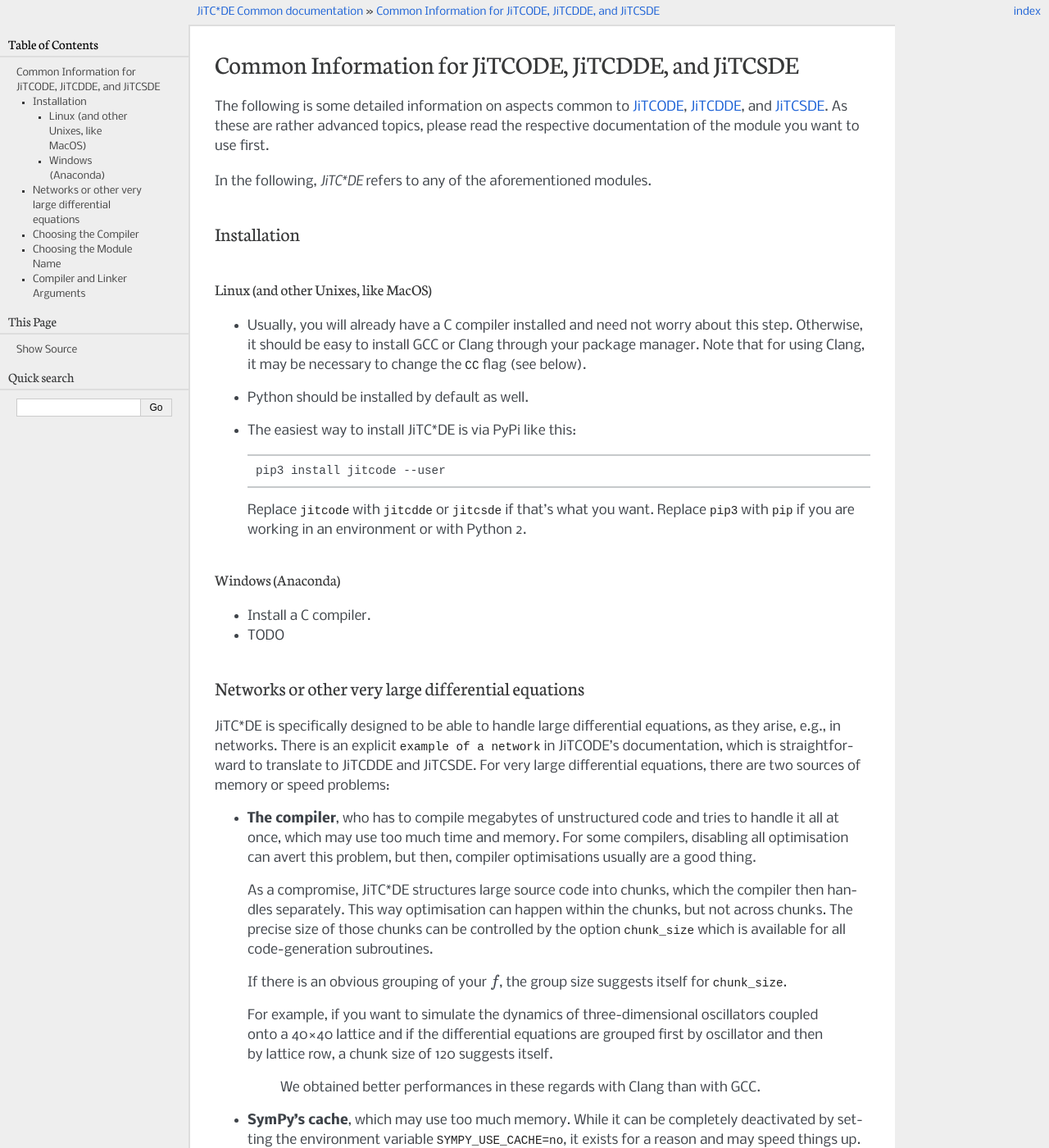
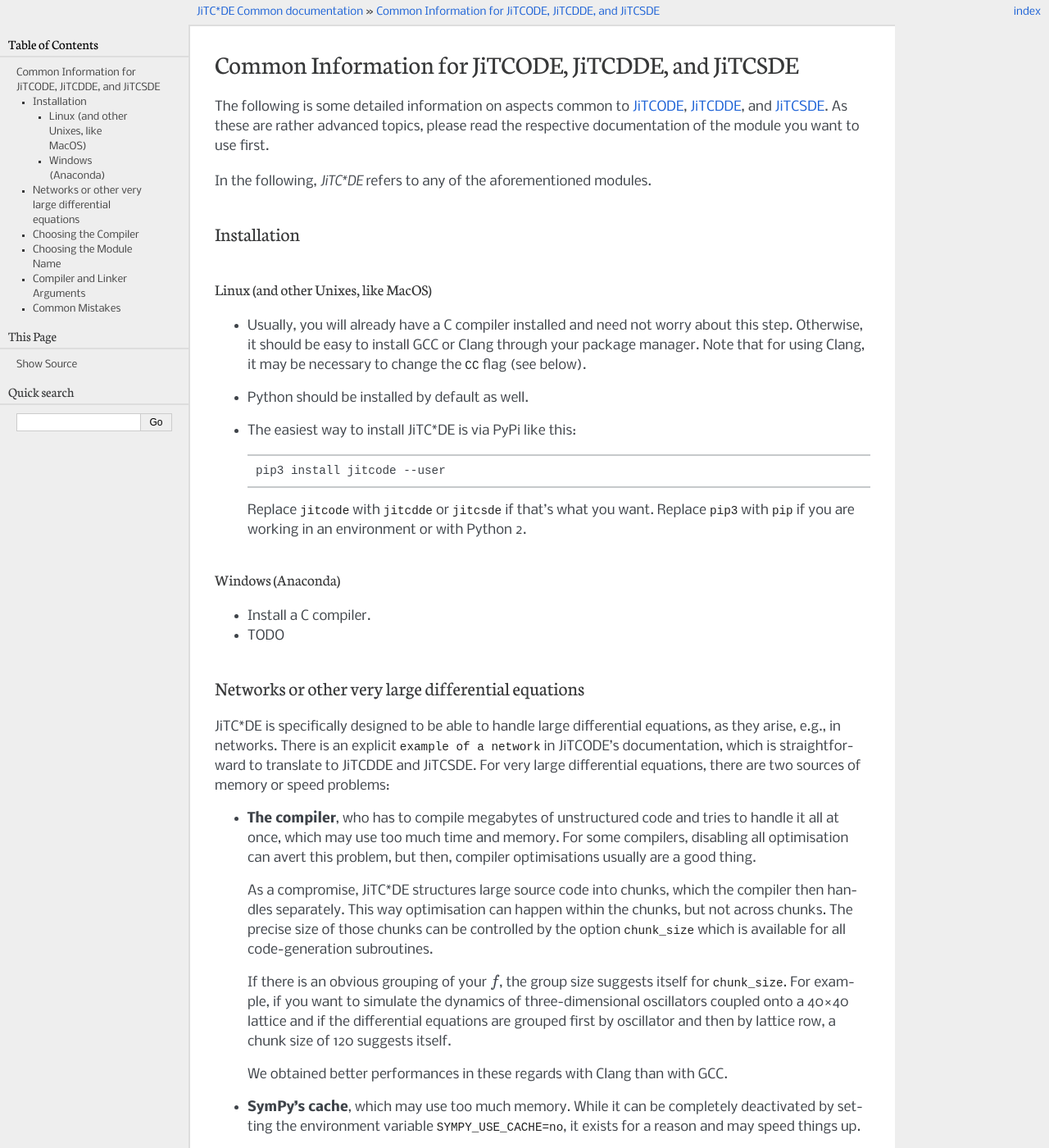
Before and after one commit to neurophysik/jitcxde_common, a Sphinx documentation site: the page built from docs/index.rst, in a window 1280 px wide and 1400 px high. Shown: the whole window at 82% size. Built offline with Sphinx 7.4.7, drawn with Linux system fonts in a browser that asks for light colours; the version number could not be read and is left out; some of the changed lines change nothing that is shown; some of the changed text lies outside the part shown.

Commit message:
Stupid spaces

```diff
--- a/docs/index.rst
+++ b/docs/index.rst
@@ -45,7 +45,7 @@
 	As a compromise, JiTC*DE structures large source code into chunks, which the compiler then handles separately. This way optimisation can happen within the chunks, but not across chunks. The precise size of those chunks can be controlled by the option `chunk_size` which is available for all code-generation subroutines.
 
 	If there is an obvious grouping of your :math:`f`, the group size suggests itself for `chunk_size`.
-    For example, if you want to simulate the dynamics of three-dimensional oscillators coupled onto a 40×40 lattice and if the differential equations are grouped first by oscillator and then by lattice row, a chunk size of 120 suggests itself.
+	For example, if you want to simulate the dynamics of three-dimensional oscillators coupled onto a 40×40 lattice and if the differential equations are grouped first by oscillator and then by lattice row, a chunk size of 120 suggests itself.
 
 	We obtained better performances in these regards with Clang than with GCC.
 
@@ -106,6 +106,13 @@
 
 Note that in either case, these arguments are appended to (and thus override) whatever Setuptools uses as a default.
 
+Common Mistakes
+---------------
+
+*	If you want to use mathematical functions like `sin`, `exp` or `sqrt` you have to use the SymPy variants.
+	For example, instead of `math.sin` or `numpy.sin`, you have to use `sympy.sin`.
+
+
 .. automodule:: _jitcxde
 	:members:
 	:exclude-members: jitcxde
```
